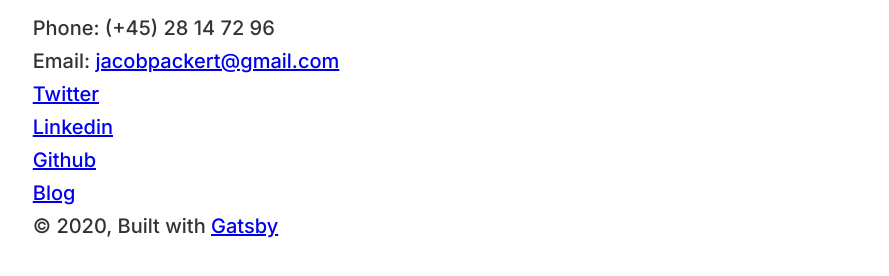
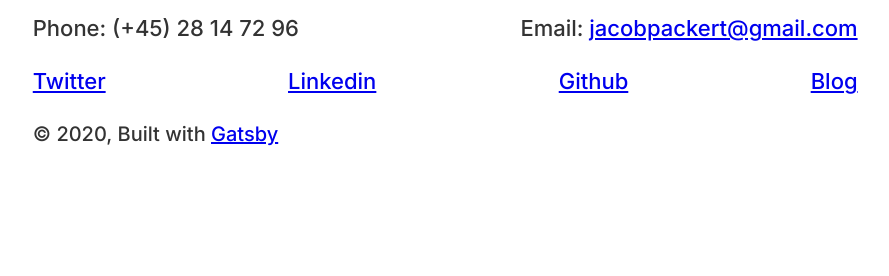
Before and after one commit to jacobpackert/jacobpackert.dk2020, a Gatsby site: page / in a window 1280 px wide. Shown: the part 298-574 px from the top of the page, without its empty margins (149-1038 px from the left). Built offline with nearby package versions, Linux system fonts and the light colour scheme; Gatsby itself is replaced by a stand-in of ours.

Commit message:
add contact component

```diff
--- /dev/null
+++ b/src/components/Contact.jsx
@@ -0,0 +1,35 @@
+import React from 'react';
+
+import '../styles/components/contact.css';
+
+function ContactItem({ children, large }) {
+  return <p className={`contact__item ${large && 'contact__item--large'}`}>{children}</p>;
+}
+
+export default function Contact() {
+  return (
+    <section className='contact'>
+      <h2>Get in touch</h2>
+      <div className='contact__items'>
+        <ContactItem large>Phone: (+45) 28 14 72 96</ContactItem>
+        <ContactItem large>
+          Email: <a href='mailto:jacobpackert@gmail.com'> jacobpackert@gmail.com</a>
+        </ContactItem>
+      </div>
+      <div className='contact__items'>
+        <ContactItem>
+          <a href='https://medium.com/@jacobpackert'>Twitter</a>
+        </ContactItem>
+        <ContactItem>
+          <a href='http://www.linkedin.com/in/jacobpackert'>Linkedin</a>
+        </ContactItem>
+        <ContactItem>
+          <a href='https://github.com/jacobpackert'>Github</a>
+        </ContactItem>
+        <ContactItem>
+          <a href='https://medium.com/@jacobpackert'>Blog</a>
+        </ContactItem>
+      </div>
+    </section>
+  );
+}
--- a/src/pages/index.js
+++ b/src/pages/index.js
@@ -1,13 +1,16 @@
 import React from 'react';
+import '../styles/pages/index.css';
 
 import Layout from '../components/Layout';
 import SEO from '../components/SEO';
+import Contact from "../components/Contact";
+
 
 const Index = () => (
   <Layout>
     <SEO title='Jacob Packert' />
     <h1>Hi! I'm Jacob.</h1>
-    <section>
+    <section className='intro'>
       <p>I like the Internet, tech, music and code.</p>
       <p>
         I live in lovely <a href='https://medium.com/@jacobpackert/why-bicycling-in-copenhagen-is-so-fantastic-ac5e56349df7'>Copenhagen</a>.
@@ -16,25 +19,8 @@ const Index = () => (
         I work as a Frontend Engineer and Senior Technical Advisor at <a href='https://hellogreatworks.com/'>Hello Great Works</a>.
       </p>
     </section>
-    <section>
-      <h2>Get in touch</h2>
-      <p>Phone: (+45) 28 14 72 96</p>
-      <p>
-        Email: <a href='mailto:jacobpackert@gmail.com'>jacobpackert@gmail.com</a>
-      </p>
-      <p>
-        <a href='https://medium.com/@jacobpackert'>Twitter</a>
-      </p>
-      <p>
-        <a href='http://www.linkedin.com/in/jacobpackert'>Linkedin</a>
-      </p>
-      <p>
-        <a href='https://github.com/jacobpackert'>Github</a>
-      </p>
-      <p>
-        <a href='https://medium.com/@jacobpackert'>Blog</a>
-      </p>
-    </section>
+    <Contact />
+
   </Layout>
 );
 
--- /dev/null
+++ b/src/styles/components/contact.css
@@ -0,0 +1,19 @@
+.contact {
+
+}
+
+.contact__items {
+    width: 90%;
+    display: flex;
+    justify-content: space-between;
+    flex-wrap: wrap;
+    margin-bottom: 1rem;
+}
+
+.contact__item {
+    font-size: 1.1rem;
+}
+
+.contact__item--large {
+    font-size: 1.rem;
+}
--- a/src/styles/global.css
+++ b/src/styles/global.css
@@ -378,6 +378,7 @@ html {
     margin-bottom: 1.45rem;
   }
   p {
+    font-size: 1rem;
     margin-left: 0;
     margin-right: 0;
     margin-top: 0;
--- /dev/null
+++ b/src/styles/pages/index.css
@@ -0,0 +1,3 @@
+.intro {
+
+}
```
